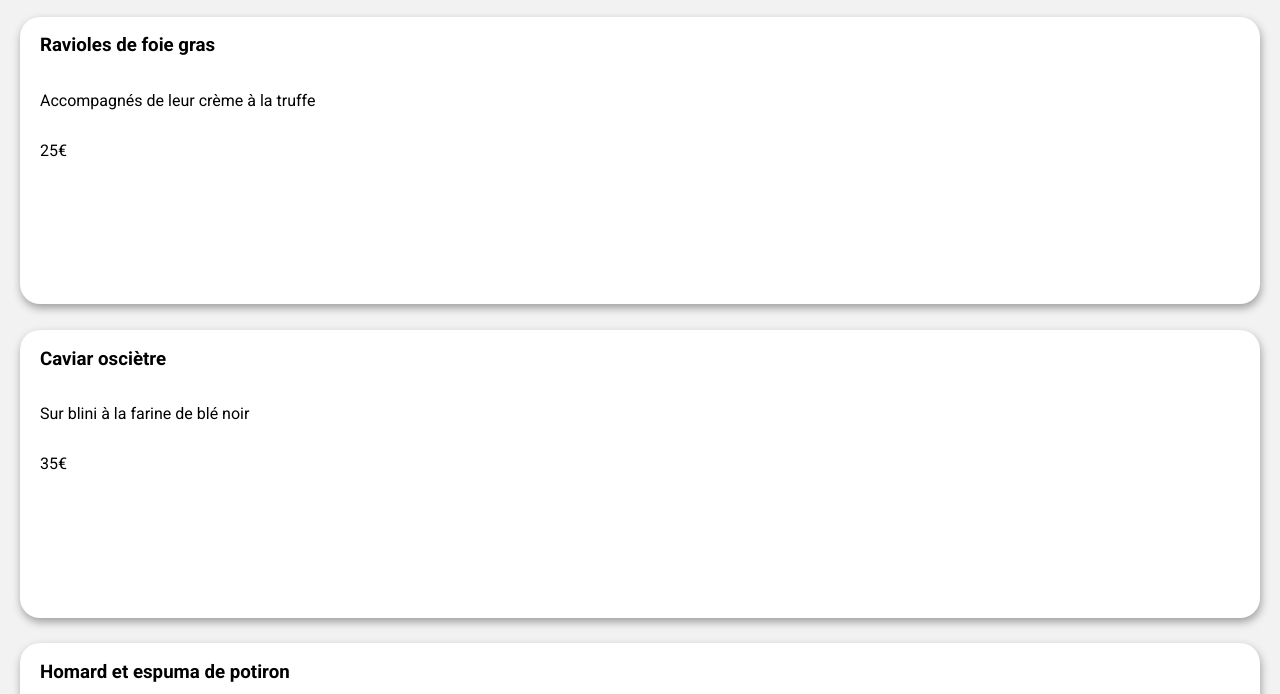
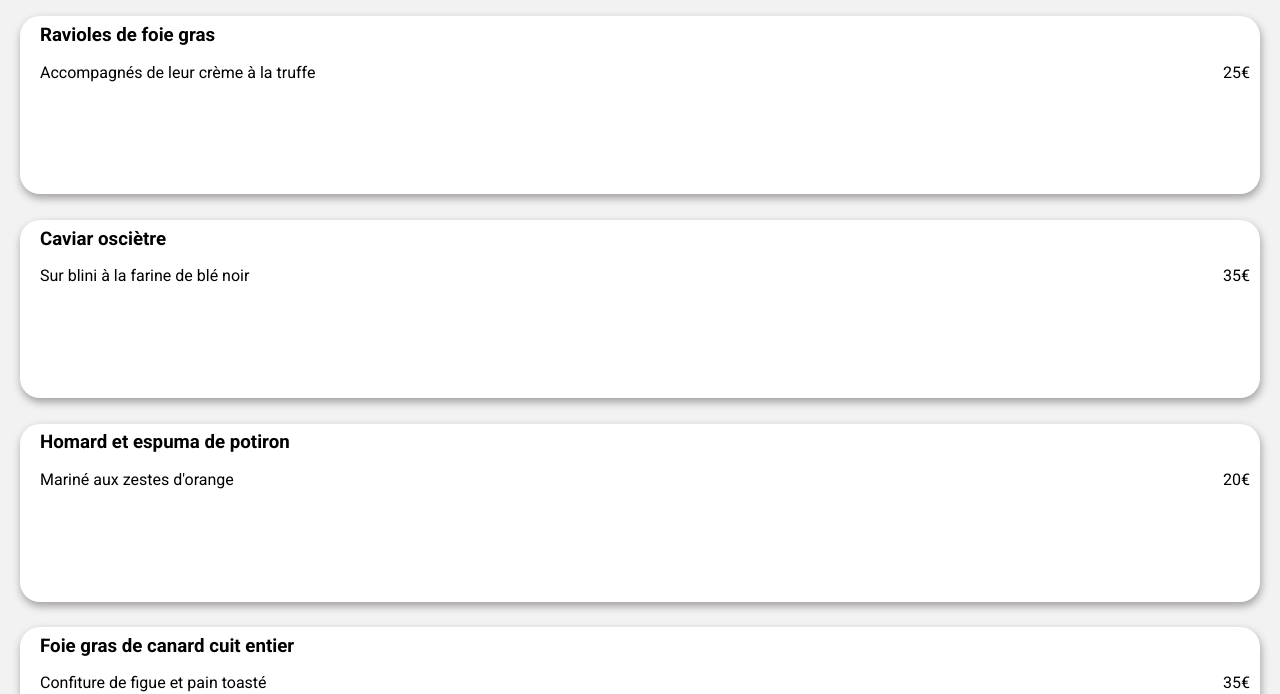
Before and after one commit to sabdesigner/P3-Ohmyfood, a plain HTML site: page menu-noteenchantee.html in a window 1280 px wide. Shown: the part 1062-1756 px from the top of the page. Drawn offline with Linux system fonts and the light colour scheme; a web font is replaced by a local one.

Commit message:
Mise à jour bloc Menu

```diff
--- a/sass/layouts/_bloc.scss
+++ b/sass/layouts/_bloc.scss
@@ -115,7 +115,7 @@
                 }
                 &--description {
                     width:100%;
-                    p{
+                    p {
                         padding-left: 20px;
                     }
                 }
@@ -143,14 +143,24 @@
         }
     .menu{
         display:flex;
-        flex-direction: column;
-        margin: 20px 20px;
+        flex-wrap:wrap;
+        justify-content: space-between;
+        height: 50px;
+        line-height: 10%;
         border-radius: 20px;
         background-color: $color-white;
         margin-bottom: 2%;
+        margin-left: 20px;
+        margin-right: 20px;
         box-shadow: 1px 4px 8px $color-mediumgrey;
-            p{
+
+        h3{
+            width: 100%;
+        }
+        p{
                 padding-left: 20px;
+                padding-right: 10px;
+
             }
     }
 }
```
Also changed, not shown: sass/main.css, 1 other file.
